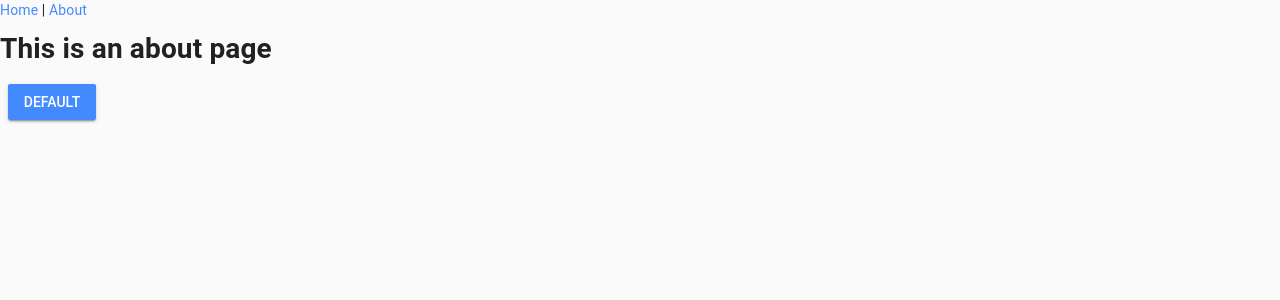
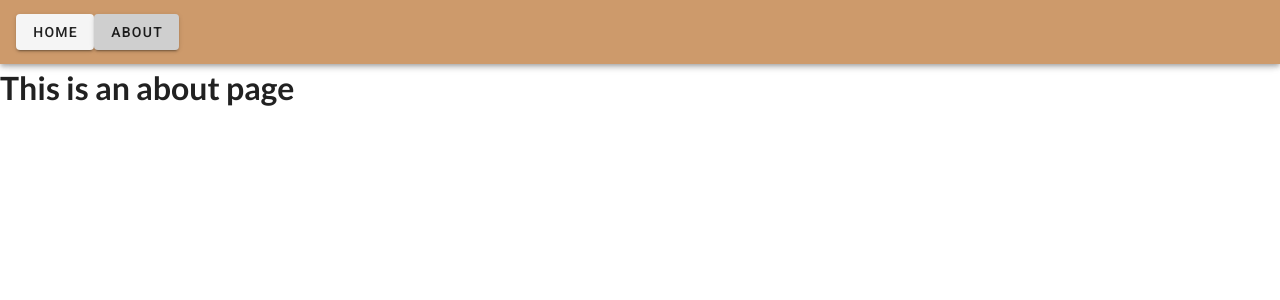
Before and after one commit to RemiDufeu/RestaugrandVueJS, a Vue app in the folder client/restaugrand/: page /#/about in a window 1280 px wide. Shown: the top 300 px of the page. Built offline with nearby package versions, Linux system fonts and the light colour scheme.

Commit message:
#1 installation vuetify + theme

```diff
--- a/client/restaugrand/public/index.html
+++ b/client/restaugrand/public/index.html
@@ -1,11 +1,13 @@
 <!DOCTYPE html>
-<html lang="">
+<html lang="en">
   <head>
     <meta charset="utf-8">
     <meta http-equiv="X-UA-Compatible" content="IE=edge">
     <meta name="viewport" content="width=device-width,initial-scale=1.0">
     <link rel="icon" href="<%= BASE_URL %>favicon.ico">
     <title><%= htmlWebpackPlugin.options.title %></title>
+    <link rel="stylesheet" href="https://fonts.googleapis.com/css?family=Roboto:100,300,400,500,700,900">
+    <link rel="stylesheet" href="https://cdn.jsdelivr.net/npm/@mdi/font@latest/css/materialdesignicons.min.css">
   </head>
   <body>
     <noscript>
--- a/client/restaugrand/src/App.vue
+++ b/client/restaugrand/src/App.vue
@@ -1,14 +1,39 @@
 <template>
-  <div id="app">
-    <div id="nav">
-      <router-link to="/">Home</router-link> |
-      <router-link to="/about">About</router-link>
-    </div>
-    <router-view/>
-  </div>
+  <v-app class="globalStyle">
+    <v-app-bar
+      app
+      color="primary"
+    >
+
+        <v-btn to="/" router>home</v-btn>
+        <v-btn to="/about" router>about</v-btn>
+
+    </v-app-bar>
+
+    <v-main>
+      <router-view/>
+    </v-main>
+  </v-app>
 </template>
 
-<style>
+<script>
 
+export default {
+  name: 'App',
 
+  data: () => ({
+    //
+  }),
+};
+</script>
+
+<style >
+  @import url('https://fonts.googleapis.com/css2?family=Lato:wght@100;300;400;700;900&display=swap');
+
+  .globalStyle {
+    font-family: 'Segoe UI', Tahoma, Geneva, Verdana, sans-serif;
+  }
+  .globalStyle h1, .globalStyle h2, .globalStyle h3, .globalStyle h4, .globalStyle h5, .globalStyle h6 {
+    font-family: 'Lato', 'Segoe UI', Tahoma, Geneva, Verdana, sans-serif;
+    }
 </style>
--- a/client/restaugrand/src/main.js
+++ b/client/restaugrand/src/main.js
@@ -1,17 +1,15 @@
 import Vue from 'vue'
 import App from './App.vue'
-import VueMaterial from 'vue-material'
-import 'vue-material/dist/vue-material.min.css'
-import 'vue-material/dist/theme/default.css'
 import VueRouter from 'vue-router'
 import router from './router'
+import vuetify from './plugins/vuetify'
 
 Vue.use(VueRouter)
-Vue.use(VueMaterial)
 
 Vue.config.productionTip = false
 
 new Vue({
   router,
+  vuetify,
   render: h => h(App)
 }).$mount('#app')
--- /dev/null
+++ b/client/restaugrand/src/plugins/vuetify.js
@@ -0,0 +1,19 @@
+import Vue from 'vue';
+import Vuetify from 'vuetify/lib/framework';
+
+Vue.use(Vuetify);
+
+export default new Vuetify({
+    theme: {
+        themes: {
+          light: {
+            primary: '#CD9A6B',
+            primaryDark : '#543E2A',
+            secondary: '#254D98',
+            error: '#E12828',
+            success : '#025224',
+            dark : '#292828'
+          },
+        },
+      },
+});
--- a/client/restaugrand/src/views/About.vue
+++ b/client/restaugrand/src/views/About.vue
@@ -1,6 +1,5 @@
 <template>
   <div class="about">
     <h1>This is an about page</h1>
-    <md-button class="md-primary md-raised mainColor">default</md-button>
   </div>
 </template>
--- a/client/restaugrand/src/views/Home.vue
+++ b/client/restaugrand/src/views/Home.vue
@@ -1,11 +1,19 @@
 <template>
-  <div>Bienvenu a la maison</div>
+  <div >
+    hello bg
+    <v-card
+  elevation="2"
+>mdr</v-card>
+  </div>
+
 </template>
 
 <script>
 
+  export default {
+    name: 'Home',
 
-export default {
-  name: 'Home',
-}
+    components: {
+    },
+  }
 </script>
--- /dev/null
+++ b/client/restaugrand/vue.config.js
@@ -0,0 +1,5 @@
+module.exports = {
+  transpileDependencies: [
+    'vuetify'
+  ]
+}
```
Also changed, not shown: client/restaugrand/package.json (+7 -3 lines), client/restaugrand/src/assets/logo.svg (added), 1 other file (tests, documents, lock files or other folders).
